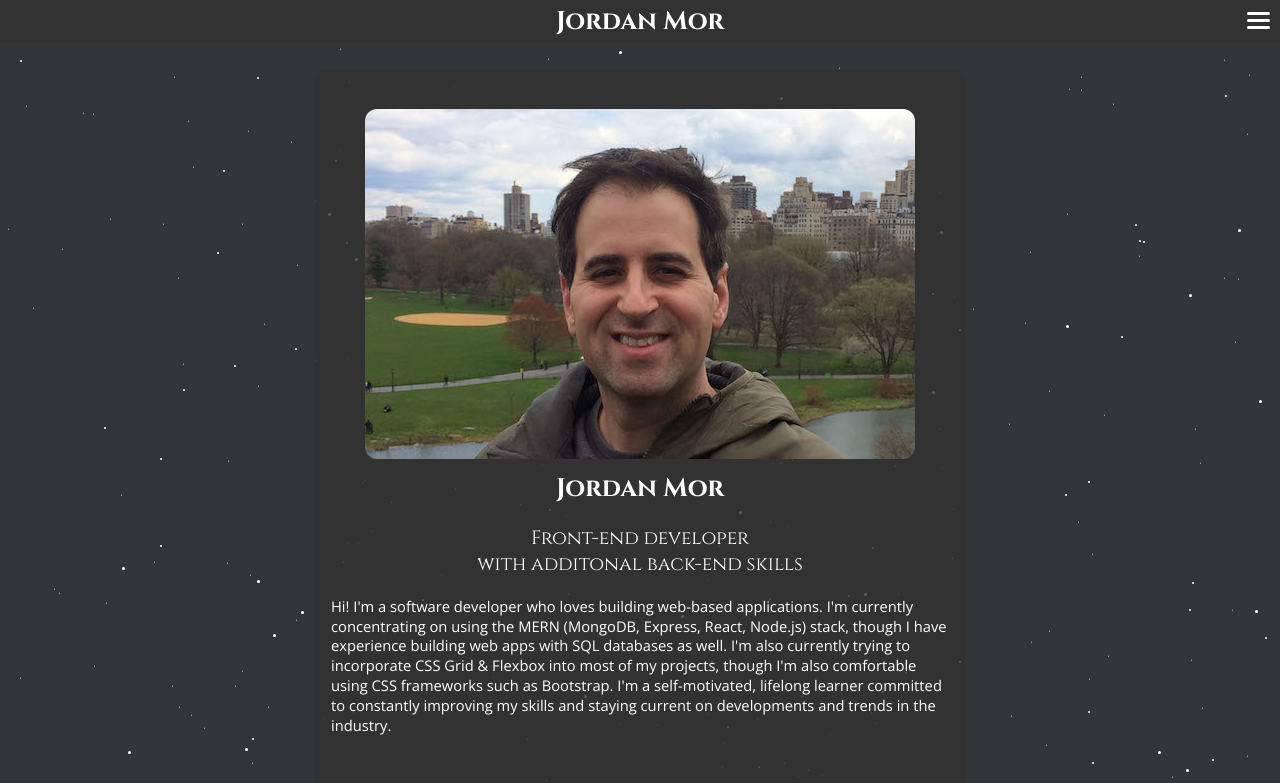
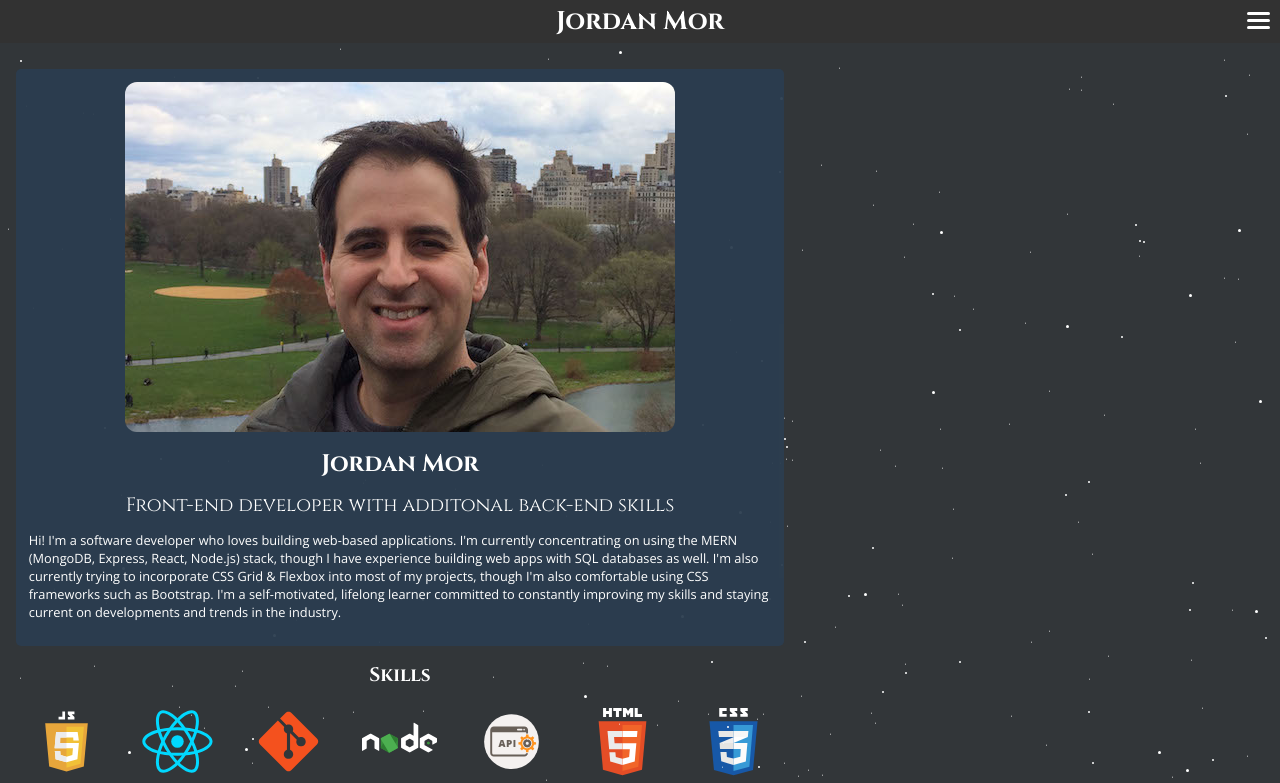
Before and after one commit to jordanmor/jordanmor.com, a React (Create React App) app: page /about in a window 1280 px wide. Shown: the top 783 px of the page. Built offline with nearby package versions, Linux system fonts and the light colour scheme.

Commit message:
Refactor CSS, Portfolio & Project components

```diff
--- a/src/components/Portfolio/index.js
+++ b/src/components/Portfolio/index.js
@@ -1,6 +1,6 @@
 import React from 'react';
 import { Consumer } from '../Context';
-import PortfolioItems from './portfolioItems';
+import PortfolioItem from './portfolioItem';
 
 const Portfolio = () => {
 
@@ -13,7 +13,7 @@ const Portfolio = () => {
               <div className="container">
                 <ul>
                   {projects.map( project => (
-                    <PortfolioItems
+                    <PortfolioItem
                       key={project.id}
                       id={project.id}
                       mainImage={project.image_urls[0]}
--- a/src/components/Project/projectCard.js
+++ b/src/components/Project/card.js
@@ -1,7 +1,7 @@
 import React from 'react';
 import CarouselResponsive from '../common/carouselResponsive';
 
-const ProjectCard = ({ project, images }) => {
+const Card = ({ project, images }) => {
   return (
     <div className="card">
       <div className="container">
@@ -13,7 +13,7 @@ const ProjectCard = ({ project, images }) => {
         />
 
         <div className="description">
-          <p>{project.description}</p>
+          <p className="main-text">{project.description}</p>
           <div className="links-external">
             <a href={project.live_link} className="btn">Live Demo</a>
             <a href={project.github_link} className="btn">Github Repo</a>
@@ -25,4 +25,4 @@ const ProjectCard = ({ project, images }) => {
    );
 }
 
-export default ProjectCard;
+export default Card;
--- a/src/components/Project/index.js
+++ b/src/components/Project/index.js
@@ -1,18 +1,19 @@
 import React from 'react';
 import { Consumer } from '../Context';
 import ProjectLinks from './projectLinks';
-import ProjectCard from './projectCard';
+import Card from './card';
 import Technologies from '../common/technologies';
 
 const Project = ({ match }) => {
   return (
+    <div className="page">
       <Consumer>
         { ({ projects }) => {
           const project = projects.filter(project => project.id === match.params.id)[0];
           const images = project.image_urls.slice(1); // remove the first main image from image array
 
           return (
-          <main className="project-wrapper">
+            <main className="wrapper">
               <div className="project">
 
                 <ProjectLinks
@@ -20,7 +21,7 @@ const Project = ({ match }) => {
                   projects={projects}
                 />
 
-              <ProjectCard
+                <Card
                   project={project}
                   images={images}
                 />
@@ -35,6 +36,7 @@ const Project = ({ match }) => {
           );
         }}
       </Consumer>
+    </div>
   );
 }
 
--- a/src/index.css
+++ b/src/index.css
@@ -50,6 +50,14 @@ ul {
   display: flex;
   justify-content: center;
   align-items: center;
+}
+
+.wrapper {
+  padding-top: 3.5rem;
+}
+
+.wrapper > div:first-child {
+  margin: 0 auto;
 }
 
 .btn {
@@ -336,49 +344,9 @@ main h2 {
                  PROJECTS
 ==============-============-==========*/
 
-.project-wrapper {
-  padding-top: 3.5rem;
-}
-
 .project {
   max-width: 1200px;
   padding: 0 1rem;
-  margin: 0 auto;
-}
-
-.project h1 {
-  margin: .5rem 0 1rem;
-  color: var(--color-secondary);
-  font-size: 1.4rem;
-}
-
-.project .card {
-  position: relative;
-  z-index: 1;
-  background-color: var(--color-secondary);
-  border-radius: 5px;
-  padding: .8rem;
-  margin-bottom: 1rem;
-}
-
-.project .container {
-  background-color: rgba(250, 250, 250, 0.95);
-  border-radius: 5px;
-  padding: .5rem;
-  overflow: hidden;
-}
-
-.project .description {
-  display: flex;
-  flex-direction: column;
-  padding: 0 .35rem;
-  font-size: 1rem;
-  color: var(--color-primary-darker);
-  border-radius: 4px;
-}
-
-.project .description p {
-  margin: 0;
 }
 
 .project .skills {
@@ -432,55 +400,84 @@ main h2 {
 ==============-============-==========*/
 
 .about {
-  padding-bottom: 3rem;
+  max-width: 800px;
+  padding: 0 1rem 3rem;
 }
 
-.about h2 {
-  margin: .75rem 0;
-}
-
-.about .card {
-  max-width: 650px;
-  position: relative;
-  z-index: 1;
-  background-color: rgba(50,50,50,0.8);
-  margin: 0 auto;
-  border-radius: 12px;
-  overflow: hidden;
-  padding: 2.5rem 1rem;
-}
-
-.about .card h2 {
-  font-family: 'Cinzel', serif;
+.about .card h1 {
   font-size: 1.6rem;
 }
 
-.about .card .lead {
-  font-family: 'Cinzel', serif;
-  text-align: center;
-  font-size: 1.2rem;
+.about .card .main-text {
+  margin-bottom: 1rem;
 }
 
-.about .card .lead span {
-  display: table;
-  margin: 0 auto;
+/*============-============-============-============
+                    COMMON COMPONENTS
+==============-============-============-==========*/
+
+/*============-============-============
+                   CARD
+==============-============-==========*/
+
+.card {
+  position: relative;
+  z-index: 1;
+  background-color: var(--color-secondary);
+  border-radius: 5px;
+  padding: .8rem;
+  margin-bottom: 1rem;
 }
 
-.about .card img {
+.card .container {
+  background-color: rgba(250, 250, 250, 0.95);
+  border-radius: 5px;
+  padding: .5rem;
+  overflow: hidden;
+}
+
+.card h1 {
+  margin: .5rem 0 1rem;
+  color: var(--color-secondary);
+  font-size: 1.4rem;
+}
+
+.card h2 {
+  font-size: 1.5rem;
+  margin: 1rem 0 .75rem;
+}
+
+.card img {
   border-radius: 12px;
   margin: 0 auto;
   display: block;
   max-width: 100%;
 }
 
-.about .card .about-text {
-  line-height: 1.35;
-  font-size: .92rem;
+.card .description {
+  display: flex;
+  flex-direction: column;
+  padding: 0 .35rem;
+  font-size: 1rem;
+  color: var(--color-primary-darker);
+  border-radius: 4px;
 }
 
-/*============-============-============-============
-                    COMMON COMPONENTS
-==============-============-============-==========*/
+.card .lead {
+  font-family: 'Cinzel', serif;
+  text-align: center;
+  font-size: 1.2rem;
+  margin: 0 0 .75rem;
+}
+
+.card .lead span {
+  display: table;
+  margin: 0 auto;
+}
+
+.card .main-text {
+  margin: 0;
+}
 
 /*============-============-============
                  CAROUSEL
```
Also changed, not shown: src/components/Portfolio/portfolioItem.js (renamed from src/components/Portfolio/portfolioItems.js). Lines whose indentation alone changed are shown as unchanged.
